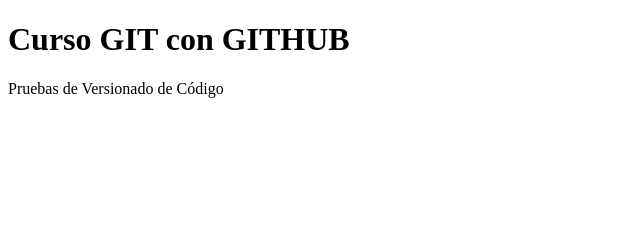
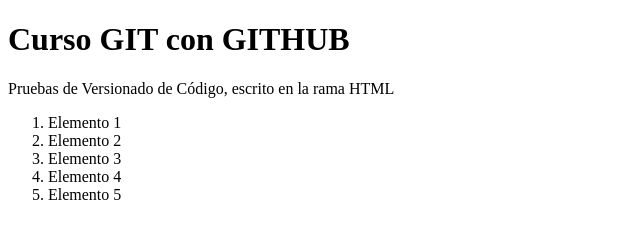
Before and after one commit to Xhino91/pruebas-con-git, a plain HTML site: page index.html in a window 1280 px wide. Shown: the whole page, without its empty margins (0-640 px from the left). Drawn offline with Linux system fonts and the light colour scheme.

Commit message:
Agregando index.js al index.html

```diff
--- a/index.html
+++ b/index.html
@@ -7,6 +7,14 @@
 </head>
 <body>
     <h1>Curso GIT con GITHUB</h1>
-    <p>Pruebas de Versionado de Código</p>
+    <p>Pruebas de Versionado de Código, escrito en la rama HTML</p>
+    <ol>
+        <li>Elemento 1</li>
+        <li>Elemento 2</li>
+        <li>Elemento 3</li>
+        <li>Elemento 4</li>
+        <li>Elemento 5</li>
+    </ol>
+    <script src="index.js"></script>
 </body>
 </html>
```
